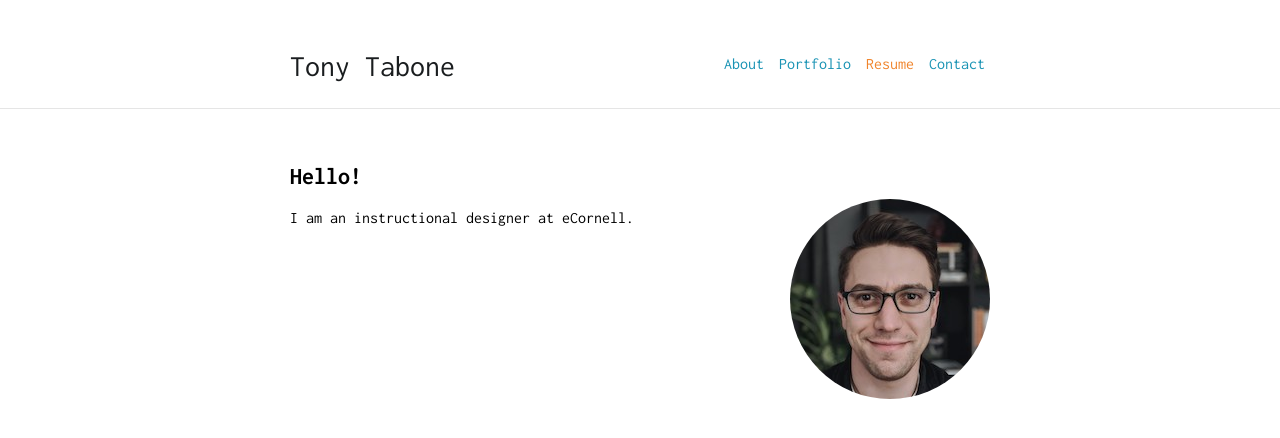
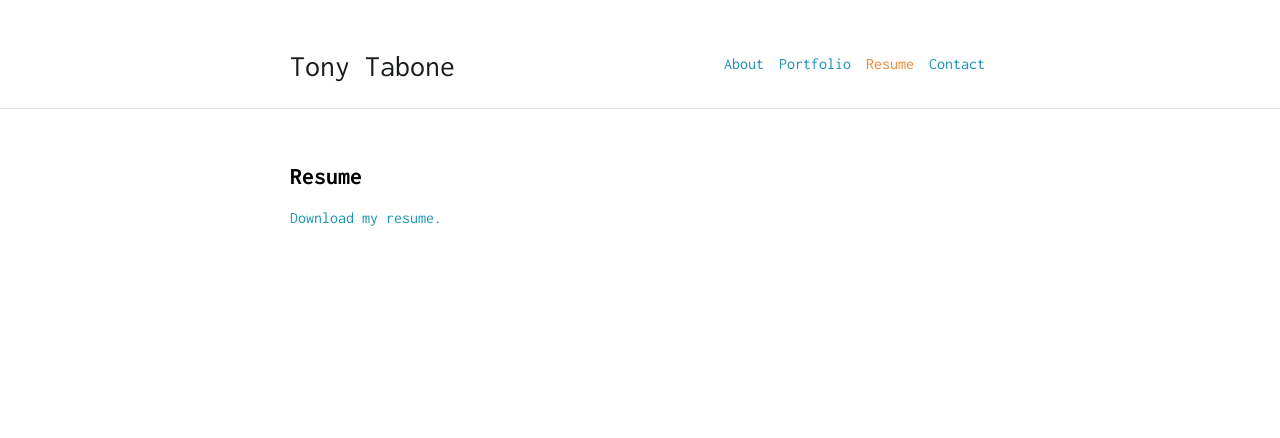
Before and after one commit to tonytab1/tonytab1.github.io, a plain HTML site: page resume.html in a window 1280 px wide. Drawn offline with Linux system fonts and the light colour scheme.

Commit message:
updated page content and h2

```diff
--- a/resume.html
+++ b/resume.html
@@ -64,11 +64,10 @@
 <div class="container content">
   <p><br /></p>
 
-  <h2 id="hello">Hello!</h2>
+  <h2>Resume</h2>
 
-  <p><img class="profile-picture" src="content/tony.jpg" /></p>
 
-  <p>I am an instructional designer at eCornell.</p>
+  <a href="">Download my resume.</a>
 
 
   <p><br /></p>
```
Also changed, not shown: about.html (+1 -1 lines), contact.html (+2 -3 lines), portfolio.html (+2 -4 lines).
